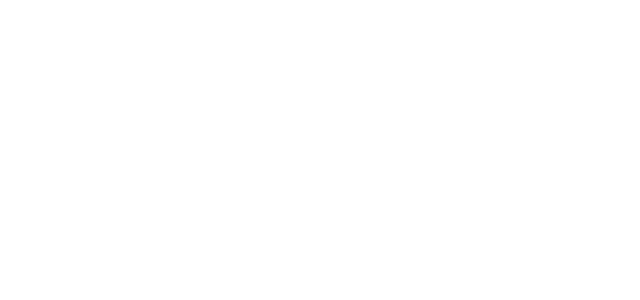
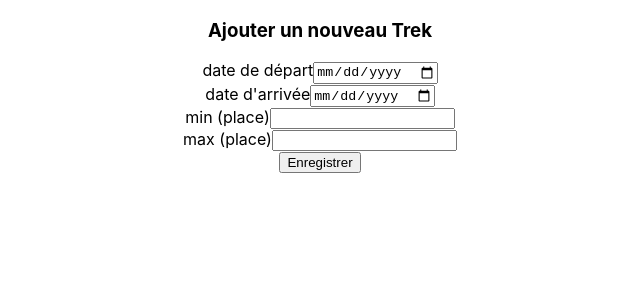
Before and after one commit to ThomasFranchi/My_Trek_Adventure_front-end-, a React (Create React App) app: page /treks in a window 1280 px wide. Before the commit this address had no page. Shown: the top 300 px of the page, without its empty margins (320-960 px from the left). Built offline with nearby package versions, Linux system fonts and the light colour scheme; no server answers.

Commit message:
trecks front

```diff
--- a/src/App.js
+++ b/src/App.js
@@ -7,7 +7,7 @@
 const GuidesView = lazy(() => import("./views/GuidesView"));
 const AdminsView = lazy(() => import("./views/AdminsView"));
 const ParcoursView = lazy(() => import("./views/ParcoursView"));
-
+const TreksView = lazy(()=> import("./views/TreksView"));
 
 const router = createBrowserRouter([
   {
@@ -44,8 +44,14 @@
       </Suspense>
     )
   },
-
-
+  {
+    path: "/treks/",
+    element: (
+      <Suspense>
+        <TreksView />
+      </Suspense>
+    )
+  },
 
 ]);
 
--- /dev/null
+++ b/src/components/organisms/TreksRegister.jsx
@@ -0,0 +1,114 @@
+import Button from "../atoms/Button";
+import Input from "../atoms/Input";
+const { useState } = require("react");
+
+function TreksRegister() {
+  const [newTreck, setNewTreck] = useState({
+    beginDate: "",
+    endDate: "",
+    minPlaces: "",
+    maxPlaces: "",
+  });
+
+  const [successMessage, setSuccessMessage] = useState(null);
+  const [errorMessage, setErrorMessage] = useState(null);
+
+  function handleChange(e) {
+    setNewTreck({ ...newTreck, [e.target.name]: e.target.value });
+  }
+
+  async function handleSubmit(e) {
+    e.preventDefault();
+    console.log(newTreck);
+
+    const token = localStorage.getItem("token");
+
+    let options = {
+      method: "POST",
+      headers: {
+        "Content-Type": "application/json",
+        // Authorization: "bearer " + token,
+      },
+      body: JSON.stringify(newTreck),
+    };
+
+    // Post data to DB on /login routes
+    const result = await fetch("http://127.0.0.1:3001/treks/add", options);
+    // Response from DB on /login routes
+    const data = await result.json();
+
+    if (!data.success) {
+      setSuccessMessage(null);
+      setErrorMessage(data.message);
+      return;
+    }
+
+    setSuccessMessage(data.message);
+    setErrorMessage(null);
+    setNewTreck({
+      beginDate: "",
+      endDate: "",
+      minPlaces: "",
+      maxPlaces: "",
+    });
+  }
+
+  const itemsArray = [
+    {
+      name: "beginDate",
+      label: "date de départ",
+      value: newTreck.beginDate,
+      required: "{true}",
+      type: "date",
+    },
+    {
+        name: "endDate",
+        label: "date d'arrivée",
+        value: newTreck.endDate,
+        required: "{true}",
+        type: "date",
+    },
+    {
+        name: "minPlaces",
+        label: "min (place)",
+        value: newTreck.minPlaces,
+        required: "{true}",
+        type: "number",
+    },
+    {
+        name: "maxPlaces",
+        label: "max (place)",
+        value: newTreck.maxPlaces,
+        required: "{true}",
+        type: "number",
+    },
+];
+
+return (
+    <div>
+      <h3>Ajouter un nouveau Trek </h3>
+      <form onSubmit={handleSubmit}>
+        <div>
+          {itemsArray.map((item) => (
+            <Input
+              name={item.name}
+              label={item.label}
+              value={item.value}
+              required={item.required}
+              type={item.type}
+              onChange={handleChange}
+              min={item.min}
+              max={item.max}
+            />
+          ))}
+        </div>
+
+        <Button> Enregistrer</Button>
+        {errorMessage !== null && <p>{errorMessage}</p>}
+        {successMessage !== null && <p>{successMessage}</p>}
+      </form>
+    </div>
+  );
+}
+
+export default TreksRegister;
--- /dev/null
+++ b/src/views/TreksView.jsx
@@ -0,0 +1,14 @@
+import { useState } from "react";
+import TreksRegister from "../components/organisms/TreksRegister";
+
+function TreksView() {
+  // const [isConnected, setIsConnected] = useState(false);
+
+  return (
+    <div>
+      <TreksRegister/>
+    </div>
+  );
+}
+
+export default TreksView;
```
